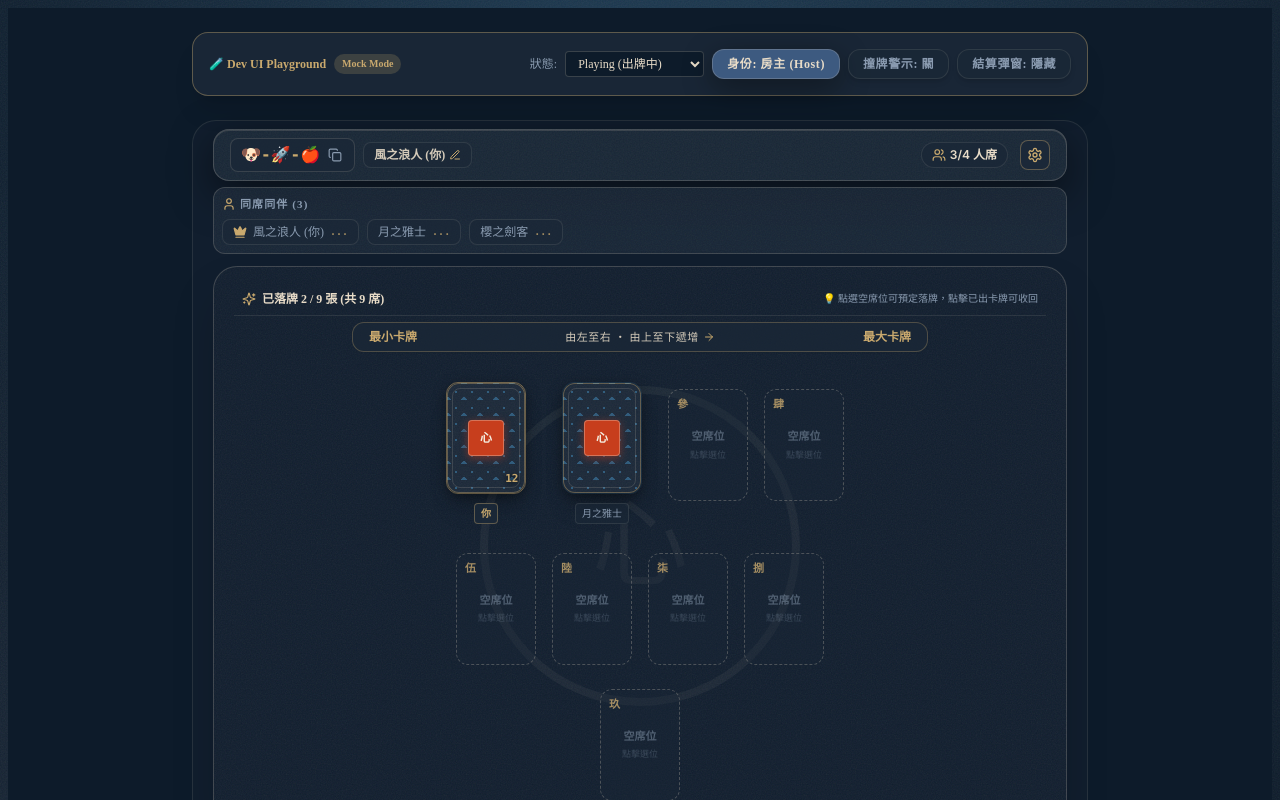
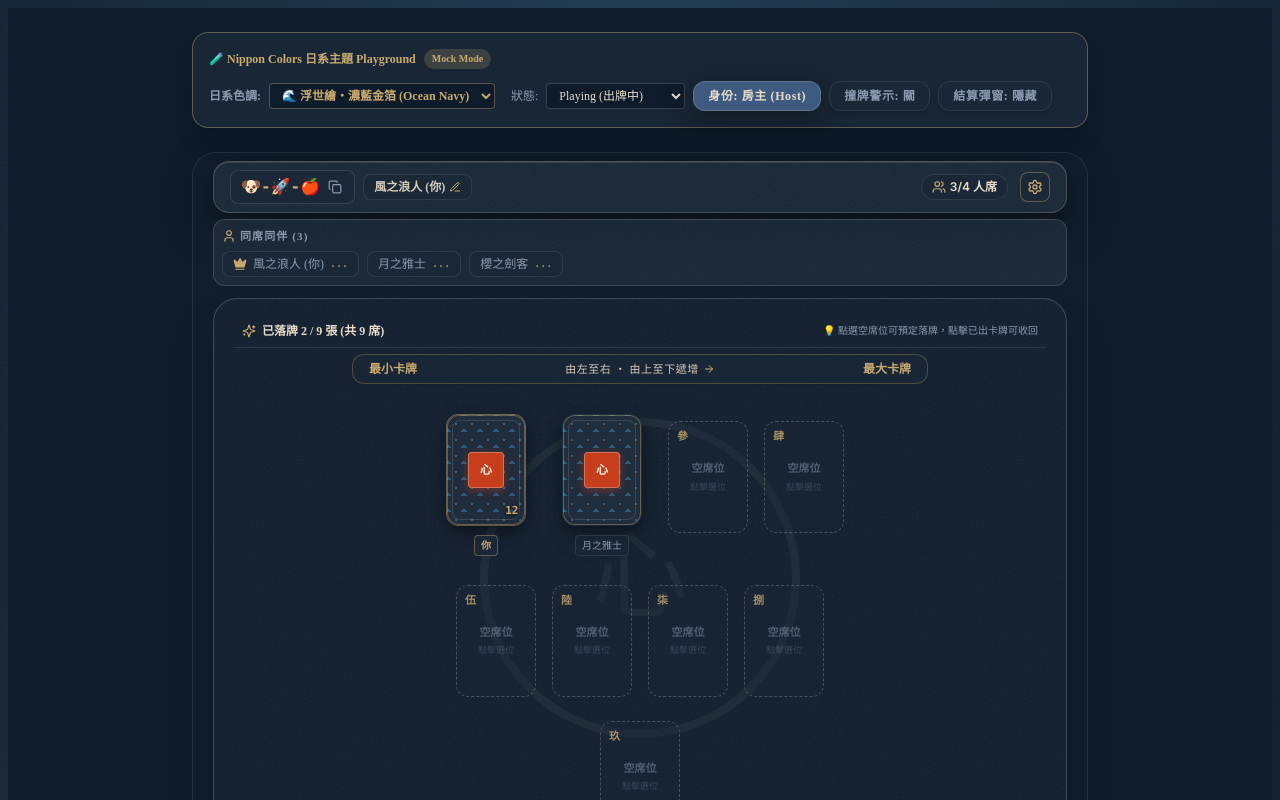
Before and after one commit to Louis-369/mind-sync, a Next.js app: page /dev-ui in a window 1280 px wide. Shown: the top 800 px of the page. Built offline with nearby package versions, Linux system fonts and the light colour scheme.

Commit message:
feat: add Nippon Colors themes and dev-ui theme switcher

```diff
--- a/src/app/dev-ui/page.tsx
+++ b/src/app/dev-ui/page.tsx
@@ -12,6 +12,7 @@ import { BoardCard } from "../../types/game";
 
 export default function DevUiPlaygroundPage() {
   // Playground Mock States
+  const [japaneseTheme, setJapaneseTheme] = useState<"ukiyo" | "urushi" | "matsuba">("ukiyo");
   const [status, setStatus] = useState<"waiting" | "playing" | "locked" | "finished">("playing");
   const [isHost, setIsHost] = useState<boolean>(true);
   const [isHostModalOpen, setIsHostModalOpen] = useState<boolean>(false);
@@ -57,17 +58,35 @@ export default function DevUiPlaygroundPage() {
     }
   };
 
+  const themeClass =
+    japaneseTheme === "urushi"
+      ? "theme-urushi"
+      : japaneseTheme === "matsuba"
+      ? "theme-matsuba"
+      : "theme-ukiyo";
+
   return (
-    <div className="w-full min-h-screen bg-ukiyo-bg text-ukiyo-foam py-6 px-4 flex flex-col items-center">
+    <div className={`w-full min-h-screen bg-ukiyo-bg text-ukiyo-foam py-6 px-4 flex flex-col items-center transition-colors duration-500 ${themeClass}`}>
       {/* Dev Controller Bar */}
       <div className="w-full max-w-4xl bg-ukiyo-surface/90 border border-ukiyo-gold/40 p-4 rounded-2xl mb-6 shadow-xl flex flex-wrap items-center justify-between gap-3 text-xs font-serif z-50">
         <div className="flex items-center gap-2 font-bold text-ukiyo-gold">
-          <span>🧪 Dev UI Playground</span>
+          <span>🧪 Nippon Colors 日系主題 Playground</span>
           <span className="text-[10px] bg-ukiyo-gold/20 px-2 py-0.5 rounded-full text-ukiyo-gold">Mock Mode</span>
         </div>
 
         <div className="flex flex-wrap items-center gap-2">
-          <label className="text-ukiyo-mist">狀態:</label>
+          <label className="text-ukiyo-mist font-bold">日系色調:</label>
+          <select
+            value={japaneseTheme}
+            onChange={(e) => setJapaneseTheme(e.target.value as any)}
+            className="bg-ukiyo-bg border border-ukiyo-gold/40 rounded px-2 py-1 text-ukiyo-gold font-bold focus:outline-none"
+          >
+            <option value="ukiyo">🌊 浮世繪・濃藍金箔 (Ocean Navy)</option>
+            <option value="urushi">漆 黑漆・金箔墨繪 (Urushi Black)</option>
+            <option value="matsuba">🌲 松葉・靜寂竹林 (Matsuba Pine)</option>
+          </select>
+
+          <label className="text-ukiyo-mist ml-2">狀態:</label>
           <select
             value={status}
             onChange={(e) => setStatus(e.target.value as any)}
```
Also changed, not shown: src/app/globals.css (+17 -0 lines).
